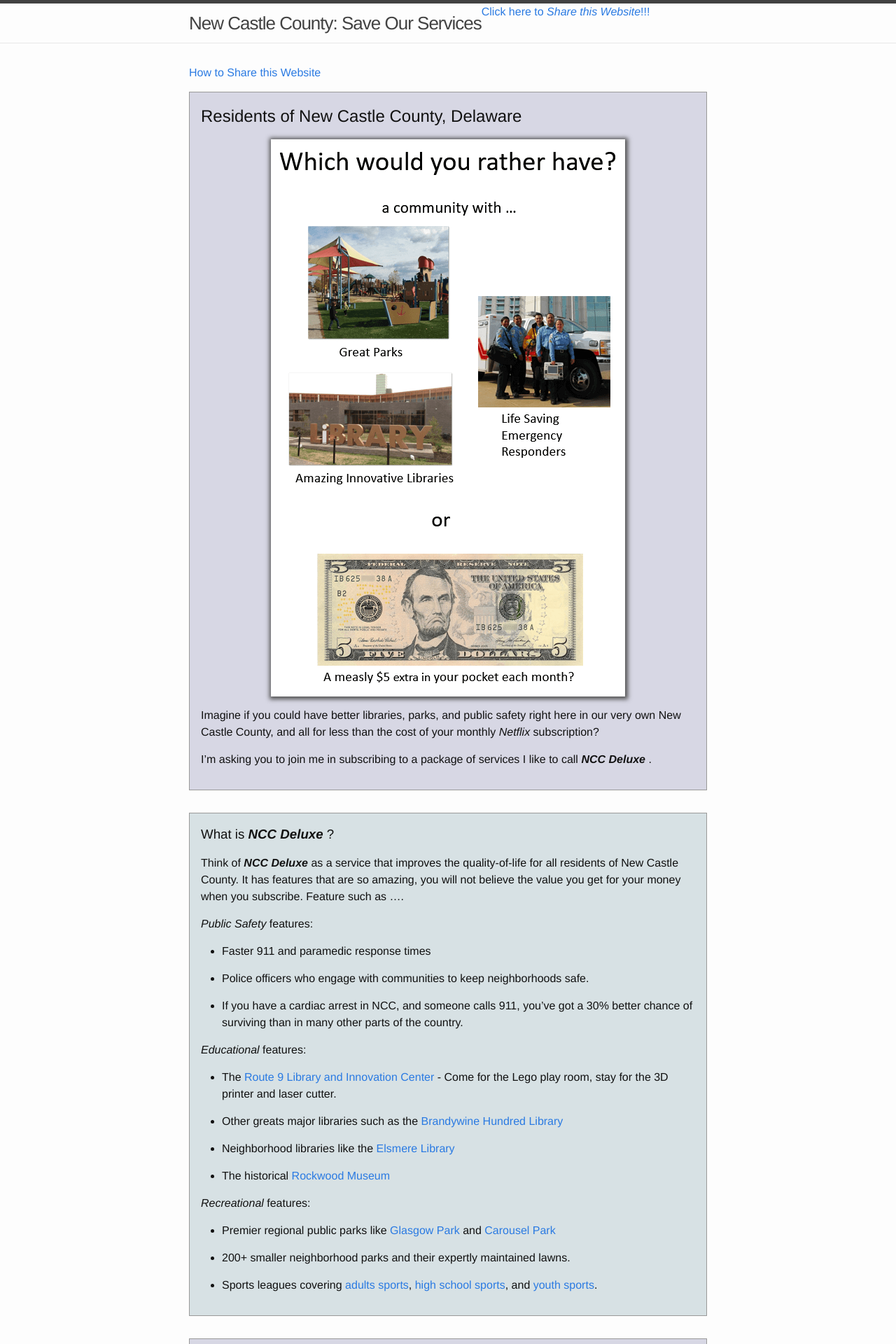
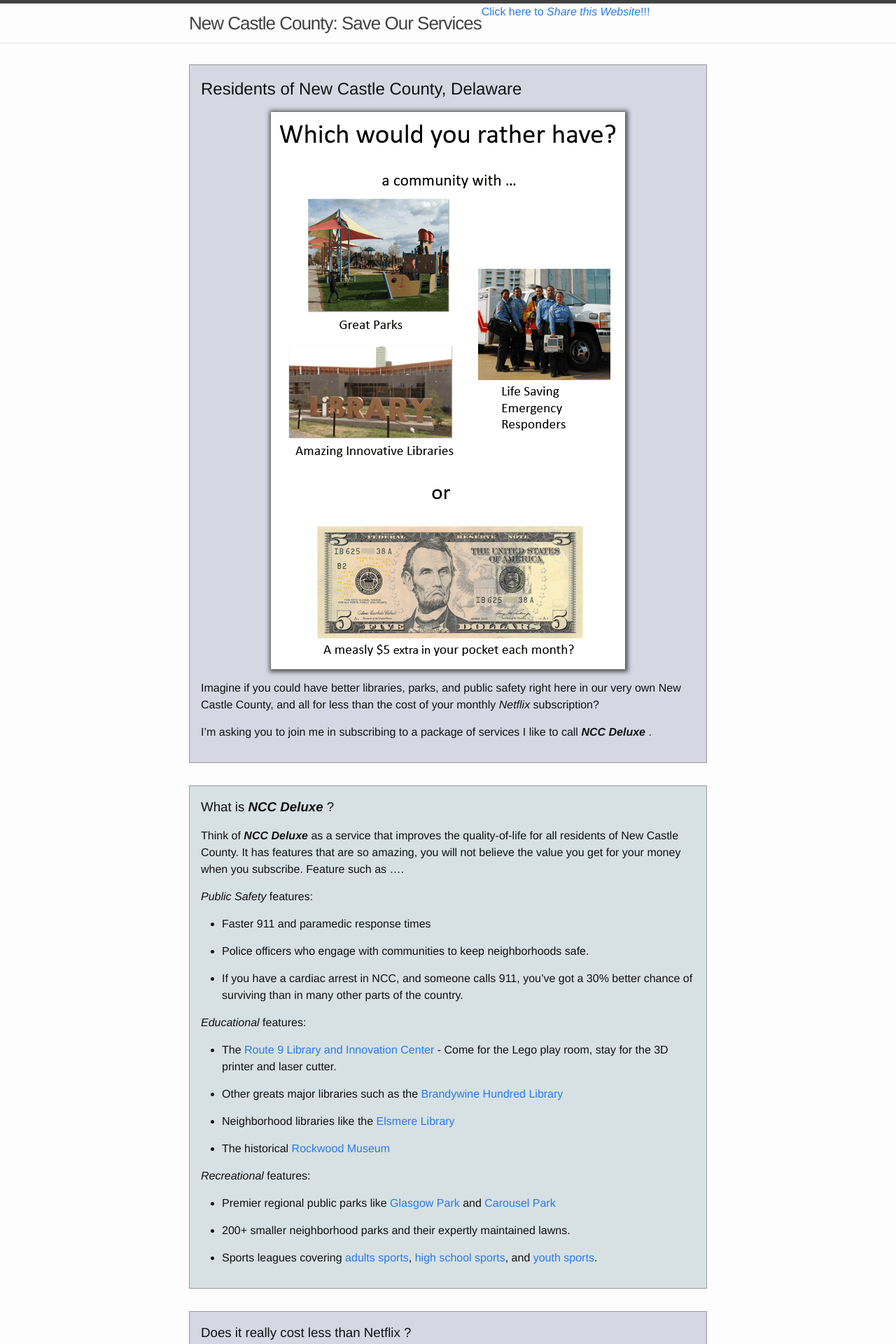
Before and after one commit to wstabosz/nccsos, a Jekyll site: the page built from index.markdown, in a window 1280 px wide. Shown: the top 1920 px of the page at 70% size. Built offline with Jekyll 4.4.1, drawn with Linux system fonts in a browser that asks for light colours; some of the changed lines change nothing that is shown.

Commit message:
Updated Index

```diff
--- a/index.markdown
+++ b/index.markdown
@@ -3,30 +3,6 @@
 date: 2018-05-20 05:48:00 -04:00
 layout: default
 ---
-
-<style>
-
-div.zebra:nth-child(even) {
-    background: #d7e1e4;
-}
-div.zebra {
-    border: 1px solid #999;
-    margin-bottom: 2em;
-    padding: 1em;
-}
-div.zebra:nth-child(odd) {
-    background: #d7d7e4;
-}
-
-.section-image img {
-    display: block;
-    margin: 0 auto;
-    box-shadow: 1px 1px 6px 3px #555;
-}
-
-</style>
-
-[How to Share this Website](/help-save-our-services)
 
 <div markdown="1" class="zebra">
 ## Residents of New Castle County, Delaware
```
